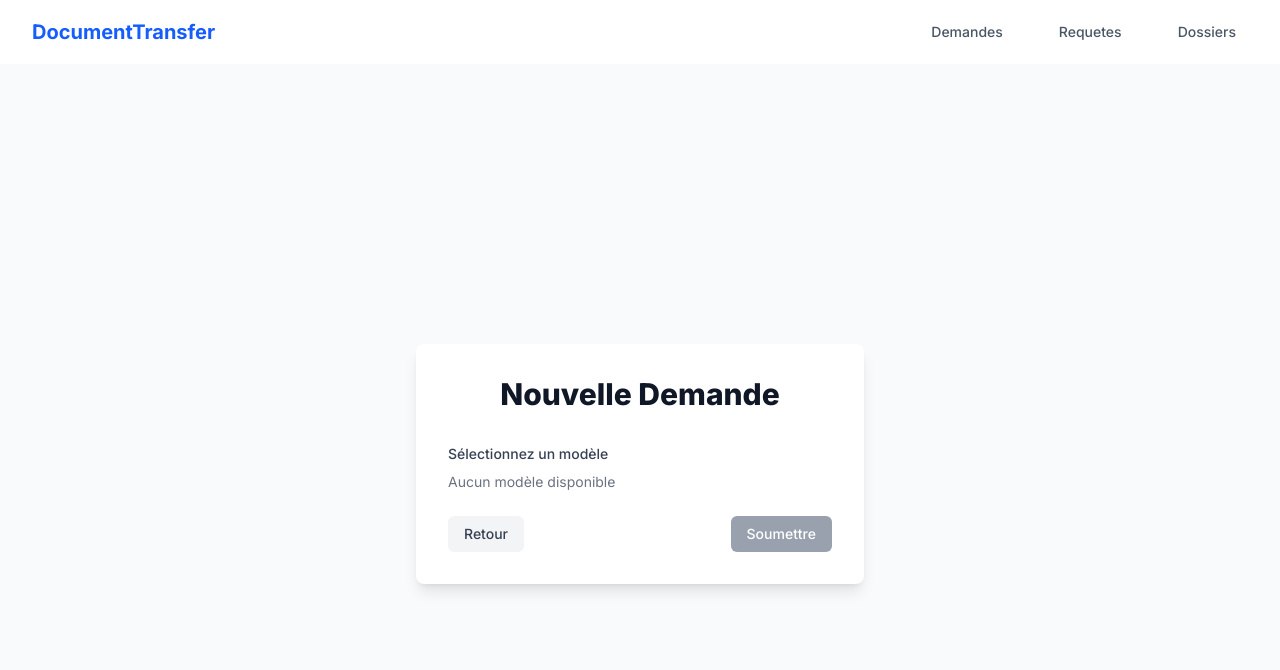
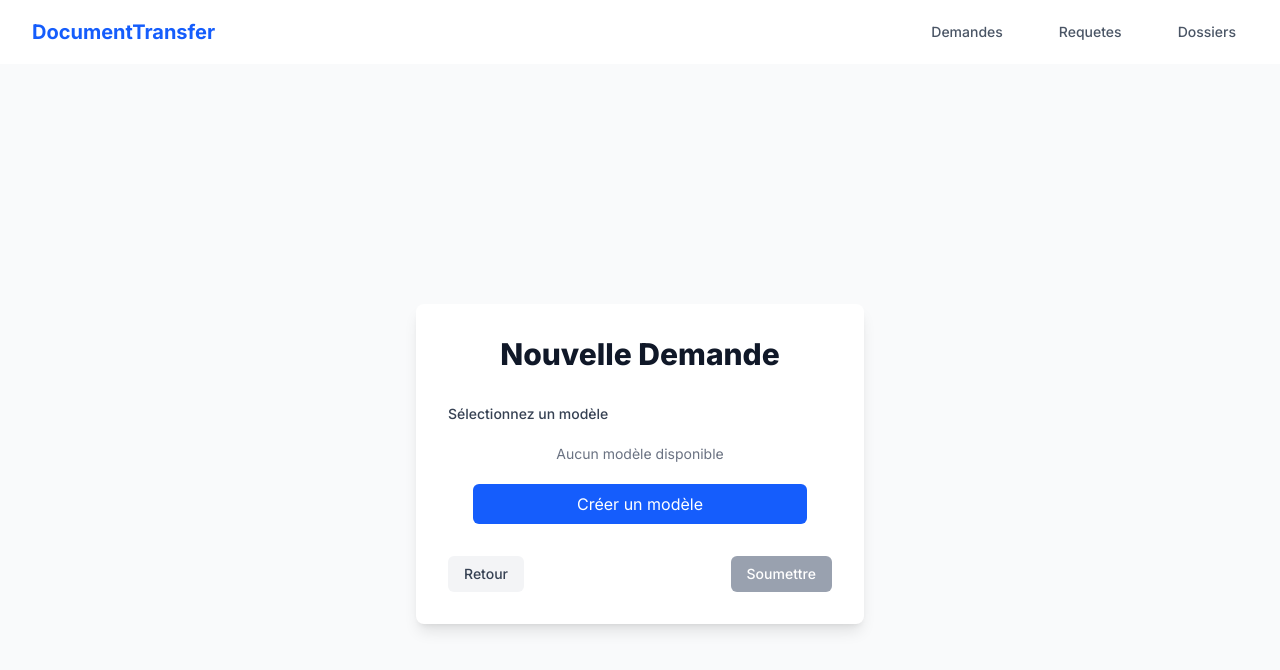
Before and after one commit to scaraude/Documo, a Next.js app: page /new-request in a window 1280 px wide. Shown: the top 670 px of the page. Built offline with nearby package versions, Linux system fonts and the light colour scheme.

Commit message:
add create nex modele button

```diff
--- a/app/new-request/page.tsx
+++ b/app/new-request/page.tsx
@@ -1,6 +1,6 @@
 'use client'
 
-import { useState } from 'react'
+import { ReactNode, useState } from 'react'
 import Link from 'next/link'
 import { useRouter } from 'next/navigation'
 import { useDocumentRequest, useDocumentRequestTemplates } from '@/hooks'
@@ -33,6 +33,16 @@ export default function NewRequest() {
         )
     }
 
+    const ButtonCreateNewModel = (): ReactNode =>
+        <div className="w-full flex flex-col items-center justify-center">
+            <p className="text-sm text-gray-500 py-3">Aucun modèle disponible</p>
+            <button
+                onClick={() => router.push('/requetes')}
+                className="px-26 py-2 my-2 bg-blue-600 text-white rounded-md hover:bg-blue-700 transition-colors"
+            > Créer un modèle </button>
+        </div>
+
+
     return (
         <div className="min-h-screen flex flex-col items-center justify-center bg-gray-50 p-4">
             <div className="max-w-md w-full space-y-8 bg-white p-8 rounded-lg shadow-lg">
@@ -48,9 +58,8 @@ export default function NewRequest() {
                             Sélectionnez un modèle
                         </label>
                         <div className="space-y-2">
-                            {templates.length === 0 ? (
-                                <p className="text-sm text-gray-500">Aucun modèle disponible</p>
-                            ) : (
+                            {templates.length === 0 ?
+                                <ButtonCreateNewModel /> : (
                                     templates.map((template) => (
                                         <label
                                             key={template.id}
```
Lines whose indentation alone changed are shown as unchanged.
